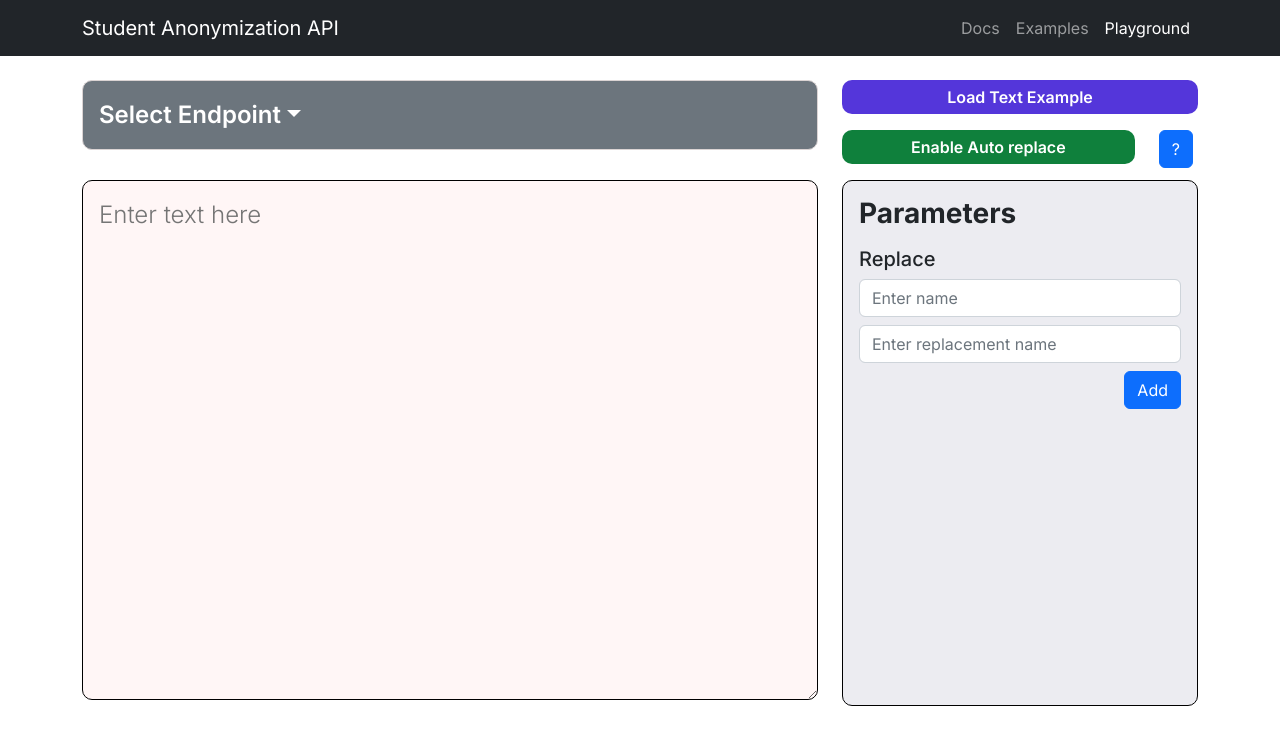
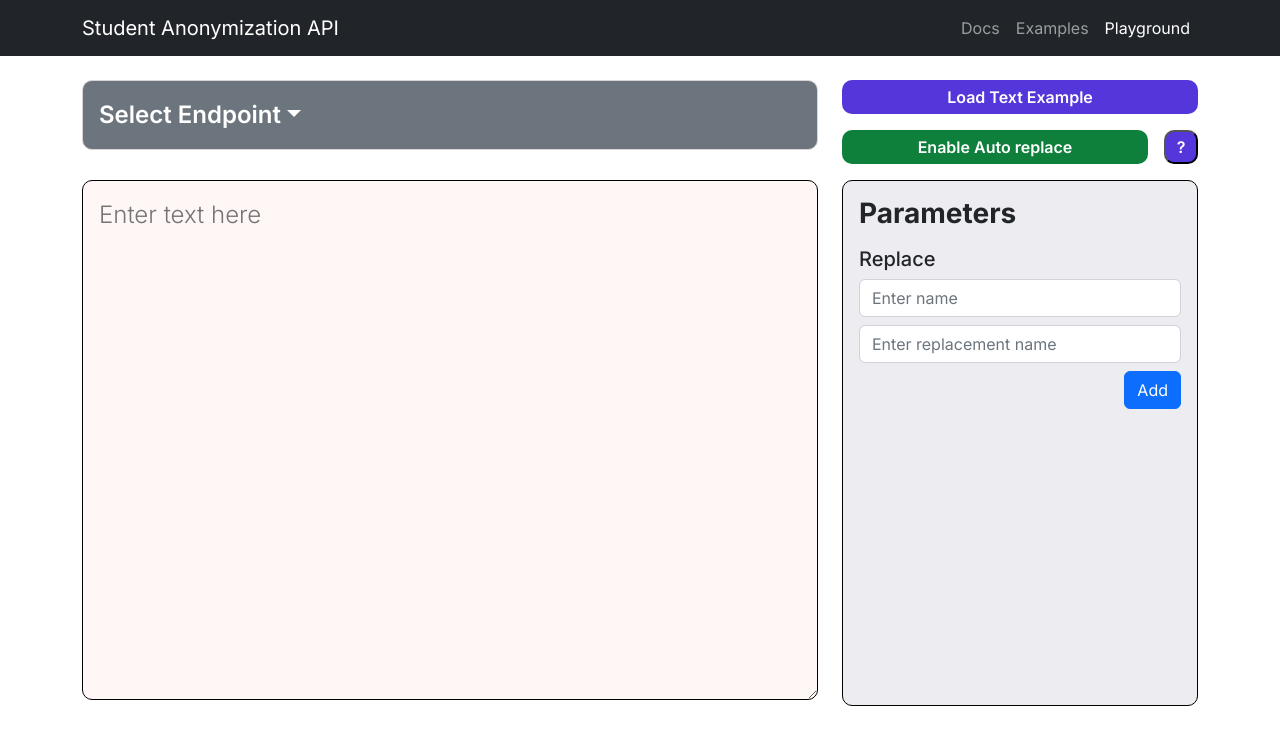
Before and after one commit to rafeerahman/Anonymizer, a React (Create React App) app in the folder frontend/client/: page /playground in a window 1280 px wide. Shown: the top 744 px of the page. Built offline with nearby package versions, Linux system fonts and the light colour scheme.

Commit message:
fixed question mark button on smaller screen sizes

```diff
--- a/frontend/client/src/components/AutoButton.js
+++ b/frontend/client/src/components/AutoButton.js
@@ -1,4 +1,4 @@
-import React, { useState } from 'react'
+import React from 'react'
 import styled from 'styled-components'
 import InfoModal from './InfoModal';
 import Col from 'react-bootstrap/Col';
@@ -9,7 +9,7 @@ export default function AutoButton({useAuto, setUseAuto}){
         <>
           <Row>
             <Col>
-              <BtnStyled>
+              <Buttons>
                 <label className="custom-example">
                   <input
                     id="toggle-check"
@@ -17,26 +17,23 @@ export default function AutoButton({useAuto, setUseAuto}){
                     checked={useAuto}
                     onChange={() => {
                       setUseAuto(!useAuto);
-
                     }}
                   />
                   {useAuto ? "Disable Auto Replace": "Enable Auto replace"}
-
                 </label>
-              </BtnStyled>
-            </Col>
-            <Col xs = {2}>
                 <InfoModal/>
+              </Buttons>
             </Col>
           </Row>
-
         </>
       )
   }
 
-  const BtnStyled = styled.div`
+  const Buttons = styled.div`
       display: inline;
       position: relative;
+      display: flex;
+      justify-content: space-between;
 
       input {
           display: none;
@@ -54,4 +51,9 @@ export default function AutoButton({useAuto, setUseAuto}){
           cursor: pointer;
           margin-bottom: 1rem;
       }
+
+      label {
+          width: 100%;
+          margin-right: 1rem;
+      }
   `
--- a/frontend/client/src/components/InfoModal.js
+++ b/frontend/client/src/components/InfoModal.js
@@ -1,6 +1,7 @@
 import React, { useState } from 'react';
 import Button from 'react-bootstrap/Button';
 import Modal from 'react-bootstrap/Modal';
+import styled from 'styled-components';
 
 export default function InfoModal() {
   const [show, setShow] = useState(false);
@@ -10,11 +11,13 @@ export default function InfoModal() {
 
   return (
     <>
-      <Button variant="primary" onClick={handleShow}>
-        ?
-      </Button>
+      <BtnStyled>
+        <button variant="primary" onClick={handleShow}>
+          ?
+        </button>
+      </BtnStyled>
 
-      <Modal show={show} onHide={handleClose}>
+      <Modal show={show} onHide={handleClose} centered>
         <Modal.Header closeButton>
           <Modal.Title>What is Auto Replace?</Modal.Title>
         </Modal.Header>
@@ -29,4 +32,25 @@ export default function InfoModal() {
   );
 }
 
-// render(<InfoModal />);
+const BtnStyled = styled.div`
+    display: inline;
+    position: relative;
+
+    input {
+        display: none;
+    }
+
+    button {
+        width: 34px;
+        height: 34px;
+        background-color: #5436DA;
+        color: white;
+        border-radius: 10px;
+        font-weight: 600;
+        display: flex;
+        align-items: center;
+        justify-content: center;
+        cursor: pointer;
+        margin-bottom: 1rem;
+    }
+`
```
Lines whose indentation alone changed are shown as unchanged.
